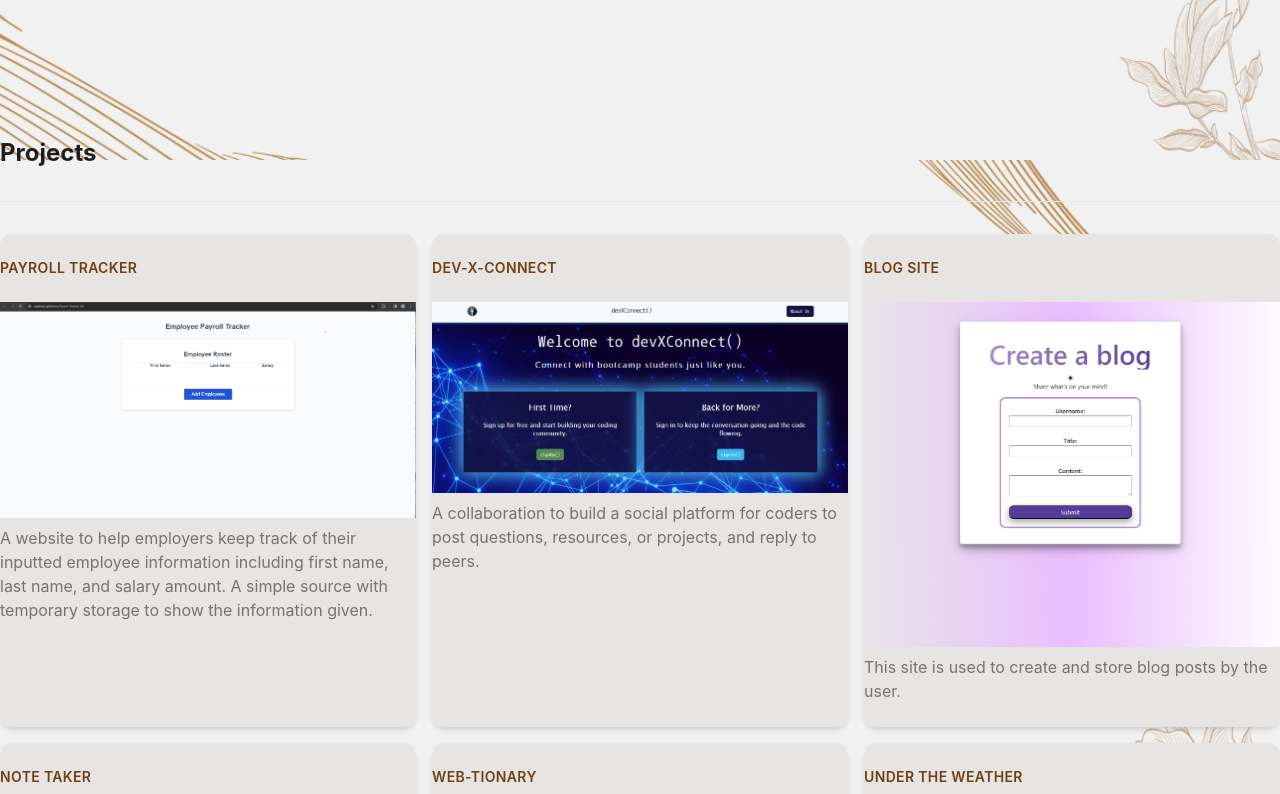
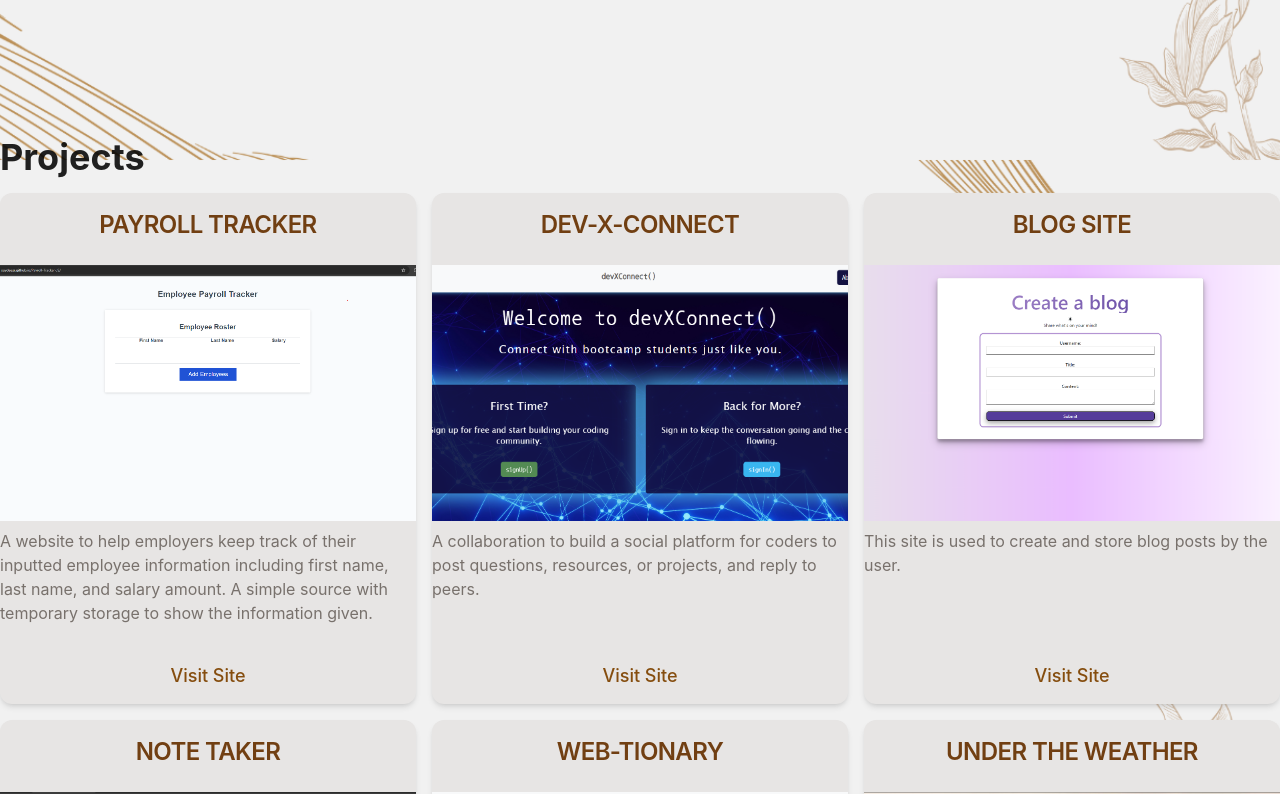
Before and after one commit to Saydeezr/portfolio-2.0, a React (Vite) app: page / in a window 1280 px wide. Shown: the part 1440-2234 px from the top of the page. Built offline with nearby package versions, Linux system fonts and the light colour scheme.

Commit message:
fixed projects display

```diff
--- a/src/components/About.jsx
+++ b/src/components/About.jsx
@@ -2,7 +2,7 @@ function About() {
     return (
         <div className="flex flex-row justify-between items-start pt-12 pb-32">
             <div className="aboutInfo max-w-md">
-                <h2 className="text-2xl font-bold mb-4">A Deeper Look</h2>
+                <h2 className="text-4xl font-bold mb-4">A Deeper Look</h2>
                 <p className="text-base leading-relaxed">
                     From the start, I've always been driven by a desire to make a difference. I excelled in school and had a knack for grasping concepts pretty early on.
                     Then it got boring and life hit a plateau. My mind yearned for challenges, for problems to solve, for something more than the mundane. After much introspection,
--- a/src/components/Project.jsx
+++ b/src/components/Project.jsx
@@ -40,21 +40,27 @@ function Project() {
     return (
         <ul className="grid grid-cols-1 md:grid-cols-3 gap-4">
           {projects.map((project) => (
-        <div className="object-contain flex flex-col justify-between max-w-md mx-auto bg-stone-200 rounded-xl shadow-md md:max-w-2xl "
-        key={project.name}>
+            <div
+              className="flex flex-col justify-between max-w-md mx-auto bg-stone-200 rounded-xl shadow-md md:max-w-2xl"
+              key={project.name}
+            >
               <div className="md:flex">
-                <div className="md:shrink-0">
+                <div className="md:shrink-0"></div>
+                <div className="pb-6 flex-grow">
+                  <div className="uppercase mb-2 text-2xl font-bold tracking-tight text-yellow-900 text-center font-semibold py-4">
+                    {project.name}
                   </div>
-                <div className="pb-6">
-                    <div className="uppercase tracking-wide text-sm text-yellow-900 font-semibold py-6">{project.name}</div>
-                    <img className='object-fit: fill' src={project.image} alt='project screenshots'/>
-                    <a href="{project.URL}" className="block mt-1 text-lg leading-tight font-medium text-black hover:underline"></a>
+                  <img className="w-full h-64 object-cover" src={project.image} alt="project screenshots"/>
                   <p className="mt-2 text-stone-500">{project.description}</p>
                 </div>
               </div>
+              <a href={project.URL} className="mt-4 text-lg leading-tight font-medium text-yellow-800 hover:underline text-center mb-4">
+                Visit Site
+              </a>
             </div>
           ))}
         </ul>
       )
-}
+    };
+
 export default Project;
--- a/src/components/Work.jsx
+++ b/src/components/Work.jsx
@@ -2,8 +2,7 @@ import Project from './Project'
 function Work() {
     return (
         <div className='py-32'>
-        <h2 className='text-2xl font-bold mb-4 '>Projects</h2>
-        <hr className="my-6 border-gray-200 sm:mx-auto dark:border-gray-700 lg:my-8" />
+        <h2 className='text-4xl font-bold mb-4 '>Projects</h2>
         <Project/>
         </div>
 
```
Also changed, not shown: public/images/blog.png. Lines whose indentation alone changed are shown as unchanged.
